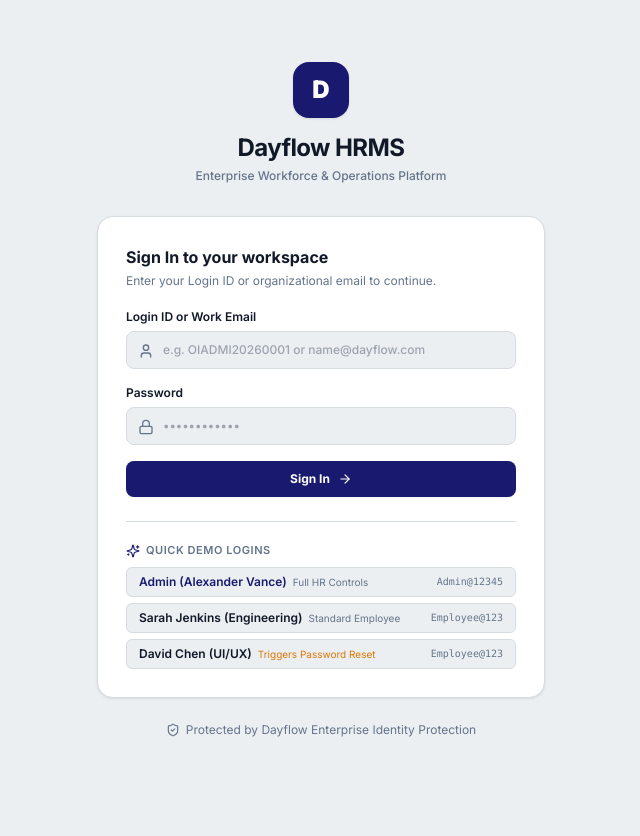
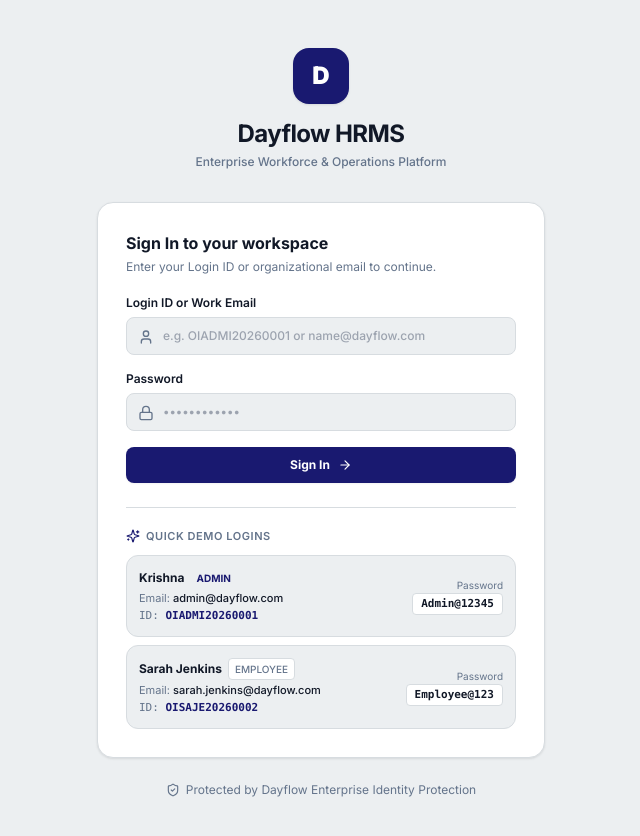
Before and after one commit to Krishna19-dev/Dayflow, a Next.js app: page /login in a window 1280 px wide. Shown: the top 836 px of the page, without its empty margins (319-959 px from the left). Before the commit the page ends 800 px from the top, so only its background shows below. Built offline with nearby package versions, Linux system fonts and the light colour scheme; no server answers.

Commit message:
feat: update login demo cards to show Krishna Admin and Employee with Name, Email, and ID

```diff
--- a/app/change-password/page.tsx
+++ b/app/change-password/page.tsx
@@ -10,6 +10,7 @@ import {
   AlertCircle,
   Loader2,
   ArrowRight,
+  ArrowLeft,
 } from "lucide-react";
 
 export default function ChangePasswordPage() {
@@ -20,10 +21,18 @@ export default function ChangePasswordPage() {
   const [error, setError] = useState<string | null>(null);
   const [success, setSuccess] = useState(false);
 
-  const { user, refreshUser } = useAuth();
+  const { user, refreshUser, logout } = useAuth();
   const router = useRouter();
 
   const isForced = user?.mustChangePassword;
+
+  const handleBack = () => {
+    if (isForced) {
+      logout();
+    } else {
+      router.push("/dashboard");
+    }
+  };
 
   const handleSubmit = async (e: React.FormEvent) => {
     e.preventDefault();
@@ -76,6 +85,18 @@ export default function ChangePasswordPage() {
   return (
     <div className="min-h-screen bg-background flex flex-col justify-center items-center px-4 py-12">
       <div className="max-w-md w-full">
+        {/* Back Navigation Button */}
+        <div className="mb-3">
+          <button
+            type="button"
+            onClick={handleBack}
+            className="inline-flex items-center gap-1.5 px-3 py-1.5 rounded-lg text-xs font-semibold text-text-secondary hover:text-text-primary hover:bg-surface border border-transparent hover:border-border transition-all group"
+          >
+            <ArrowLeft className="w-4 h-4 transition-transform group-hover:-translate-x-0.5" />
+            <span>{isForced ? "Sign Out / Back to Login" : "Back to Dashboard"}</span>
+          </button>
+        </div>
+
         {/* Card */}
         <div className="bg-surface border border-border rounded-2xl p-7 shadow-card">
           <div className="flex items-center gap-3 mb-4">
@@ -162,10 +183,20 @@ export default function ChangePasswordPage() {
               />
             </div>
 
+            <div className="flex items-center gap-2 pt-1">
+              {!isForced && (
+                <button
+                  type="button"
+                  onClick={() => router.push("/dashboard")}
+                  className="flex-1 py-2.5 px-4 bg-background hover:bg-background/80 text-text-secondary hover:text-text-primary border border-border text-xs font-bold rounded-lg transition-all"
+                >
+                  Cancel
+                </button>
+              )}
               <button
                 type="submit"
                 disabled={loading || success}
-              className="w-full mt-2 flex items-center justify-center gap-2 py-2.5 px-4 bg-primary text-white text-xs font-bold rounded-lg hover:bg-primary-hover shadow-sm transition-all disabled:opacity-50"
+                className="flex-1 flex items-center justify-center gap-2 py-2.5 px-4 bg-primary text-white text-xs font-bold rounded-lg hover:bg-primary-hover shadow-sm transition-all disabled:opacity-50"
               >
                 {loading ? (
                   <>
@@ -173,10 +204,11 @@ export default function ChangePasswordPage() {
                   </>
                 ) : (
                   <>
-                  Set New Password & Continue <ArrowRight className="w-3.5 h-3.5" />
+                    Set Password <ArrowRight className="w-3.5 h-3.5" />
                   </>
                 )}
               </button>
+            </div>
           </form>
         </div>
       </div>
--- a/app/login/page.tsx
+++ b/app/login/page.tsx
@@ -146,44 +146,68 @@ export default function LoginPage() {
 
           {/* Demo Accounts Quick-Fill Helper */}
           <div className="mt-6 pt-5 border-t border-border">
-            <p className="text-[11px] font-semibold text-text-secondary uppercase tracking-wider mb-2 flex items-center gap-1.5">
+            <p className="text-[11px] font-semibold text-text-secondary uppercase tracking-wider mb-2.5 flex items-center gap-1.5">
               <Sparkles className="w-3.5 h-3.5 text-primary" /> Quick Demo Logins
             </p>
-            <div className="grid grid-cols-1 gap-1.5">
+            <div className="grid grid-cols-1 gap-2">
+              {/* 1. Admin Card */}
               <button
                 type="button"
                 onClick={() => setDemoCredentials("OIADMI20260001", "Admin@12345")}
-                className="flex items-center justify-between px-3 py-1.5 bg-background hover:bg-background/80 border border-border rounded-md text-xs text-left text-text-primary transition-colors"
+                className="flex flex-col sm:flex-row sm:items-center justify-between p-3 bg-background hover:bg-background/80 border border-border hover:border-primary/40 rounded-xl text-xs text-left transition-all group"
               >
-                <div>
-                  <span className="font-semibold text-primary">Admin (Alexander Vance)</span>
-                  <span className="text-[10px] text-text-secondary ml-1.5">Full HR Controls</span>
+                <div className="space-y-0.5">
+                  <div className="flex items-center gap-1.5">
+                    <span className="font-bold text-text-primary group-hover:text-primary transition-colors">
+                      Krishna
+                    </span>
+                    <span className="text-[10px] font-bold bg-primary/10 text-primary px-1.5 py-0.5 rounded">
+                      ADMIN
+                    </span>
+                  </div>
+                  <div className="text-[11px] text-text-secondary">
+                    Email: <span className="font-medium text-text-primary">admin@dayflow.com</span>
+                  </div>
+                  <div className="text-[11px] text-text-secondary font-mono">
+                    ID: <span className="font-semibold text-primary">OIADMI20260001</span>
+                  </div>
                 </div>
-                <span className="text-[10px] font-mono text-text-secondary">Admin@12345</span>
+                <div className="mt-2 sm:mt-0 sm:text-right flex sm:flex-col items-center sm:items-end justify-between">
+                  <span className="text-[10px] text-text-secondary">Password</span>
+                  <span className="text-[11px] font-mono font-bold text-text-primary bg-surface px-2 py-0.5 rounded border border-border">
+                    Admin@12345
+                  </span>
+                </div>
               </button>
 
+              {/* 2. Employee Card */}
               <button
                 type="button"
                 onClick={() => setDemoCredentials("OISAJE20260002", "Employee@123")}
-                className="flex items-center justify-between px-3 py-1.5 bg-background hover:bg-background/80 border border-border rounded-md text-xs text-left text-text-primary transition-colors"
+                className="flex flex-col sm:flex-row sm:items-center justify-between p-3 bg-background hover:bg-background/80 border border-border hover:border-primary/40 rounded-xl text-xs text-left transition-all group"
               >
-                <div>
-                  <span className="font-semibold">Sarah Jenkins (Engineering)</span>
-                  <span className="text-[10px] text-text-secondary ml-1.5">Standard Employee</span>
+                <div className="space-y-0.5">
+                  <div className="flex items-center gap-1.5">
+                    <span className="font-bold text-text-primary group-hover:text-primary transition-colors">
+                      Sarah Jenkins
+                    </span>
+                    <span className="text-[10px] font-medium text-text-secondary bg-surface px-1.5 py-0.5 rounded border border-border">
+                      EMPLOYEE
+                    </span>
+                  </div>
+                  <div className="text-[11px] text-text-secondary">
+                    Email: <span className="font-medium text-text-primary">sarah.jenkins@dayflow.com</span>
+                  </div>
+                  <div className="text-[11px] text-text-secondary font-mono">
+                    ID: <span className="font-semibold text-primary">OISAJE20260002</span>
+                  </div>
                 </div>
-                <span className="text-[10px] font-mono text-text-secondary">Employee@123</span>
-              </button>
-
-              <button
-                type="button"
-                onClick={() => setDemoCredentials("OIDACH20260003", "Employee@123")}
-                className="flex items-center justify-between px-3 py-1.5 bg-background hover:bg-background/80 border border-border rounded-md text-xs text-left text-text-primary transition-colors"
-              >
-                <div>
-                  <span className="font-semibold">David Chen (UI/UX)</span>
-                  <span className="text-[10px] text-amber-600 ml-1.5">Triggers Password Reset</span>
+                <div className="mt-2 sm:mt-0 sm:text-right flex sm:flex-col items-center sm:items-end justify-between">
+                  <span className="text-[10px] text-text-secondary">Password</span>
+                  <span className="text-[11px] font-mono font-bold text-text-primary bg-surface px-2 py-0.5 rounded border border-border">
+                    Employee@123
+                  </span>
                 </div>
-                <span className="text-[10px] font-mono text-text-secondary">Employee@123</span>
               </button>
             </div>
           </div>
--- a/prisma/seed.ts
+++ b/prisma/seed.ts
@@ -25,7 +25,7 @@ async function main() {
   const admin = await prisma.user.create({
     data: {
       loginId: "OIADMI20260001",
-      name: "Alexander Vance",
+      name: "Krishna",
       email: "admin@dayflow.com",
       phone: "+91 98765 43210",
       password: adminHashedPassword,
```
Lines whose indentation alone changed are shown as unchanged.
